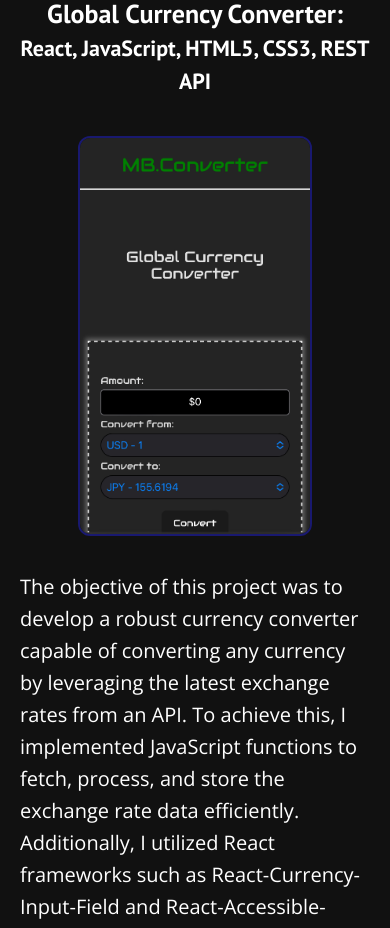
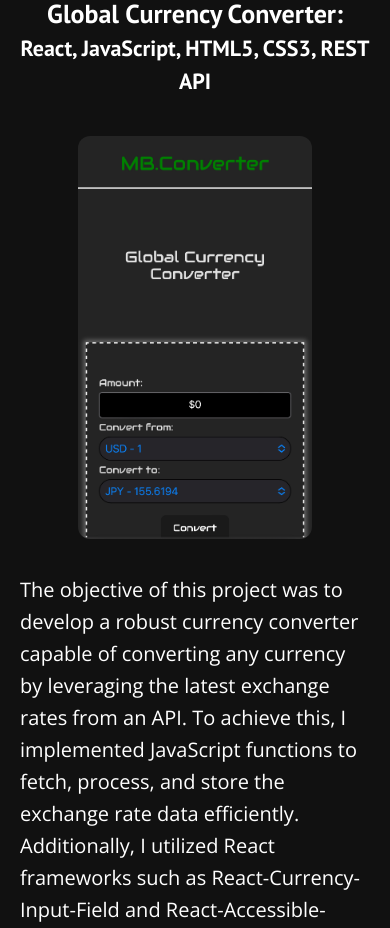
Before and after one commit to Markel-Bradford/devportfolio_test, a React (Vite) app: page /devportfolio_test/projects in a window 390 px wide. Shown: the part 3860-4788 px from the top of the page. Built offline with nearby package versions, Linux system fonts and the light colour scheme; a web font is replaced by a local one.

Commit message:
Removed outline from converter project

```diff
--- a/src/Components/Pages/Projects.css
+++ b/src/Components/Pages/Projects.css
@@ -109,10 +109,6 @@
         margin: 40px auto 25px auto;
     }
 
-    #mobile-portfolio {
-        border: 2px solid midnightblue;
-    }
-
 
     .thumbnail {
         display: none;
```
